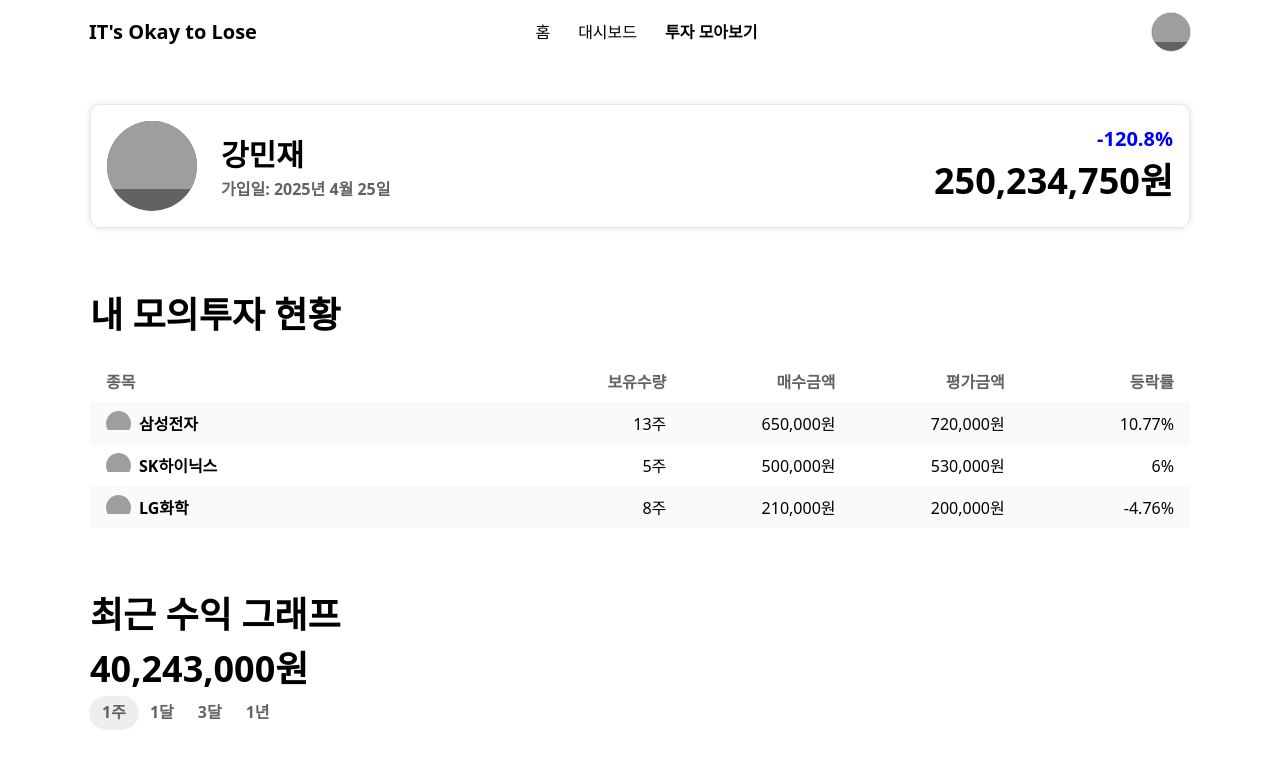
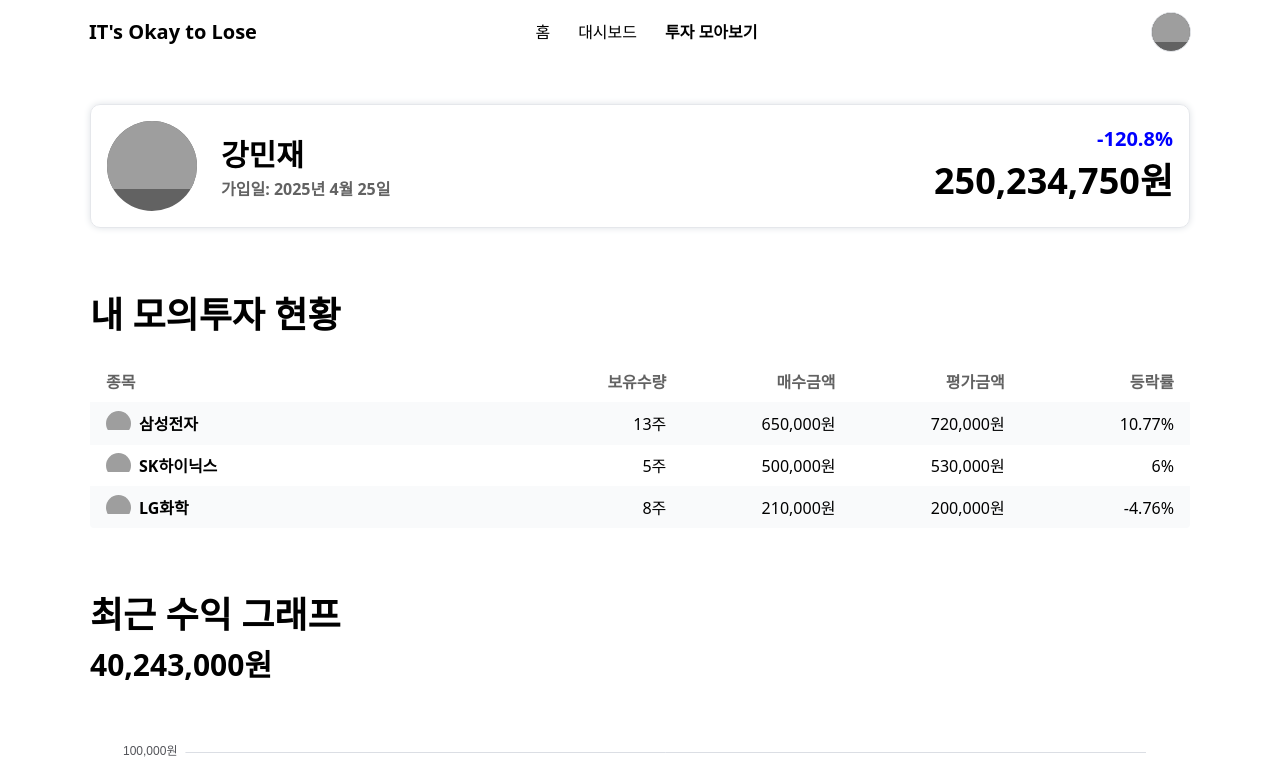
Before and after one commit to IT-s-Okay-to-Lose/FE, a React (Vite) app: page /overview in a window 1280 px wide. Shown: the top 770 px of the page. Built offline with nearby package versions, Linux system fonts and the light colour scheme; grey boxes are pictures that could not be loaded.

Commit message:
Design: 수익 그래프 퍼블리싱

```diff
--- a/src/features/profitGraph/ui/ProfitGraph.tsx
+++ b/src/features/profitGraph/ui/ProfitGraph.tsx
@@ -1,6 +1,13 @@
 import Typography from "@/shared/components/atoms/Typography";
 import RoundTab from "@/shared/components/molecules/RoundTab";
+import { mockProfitData } from "@/entities/stock/stock.mock";
+
 import { useState } from "react";
+import ReactECharts from "echarts-for-react";
+
+interface LineGraphProps {
+  data: [string, number][]; // date, profit
+}
 
 function ProfitGraph() {
   const filteringList = ["1주", "1달", "3달", "1년"];
@@ -9,14 +16,63 @@ function ProfitGraph() {
   return (
     <div>
       <Typography.Head1>최근 수익 그래프</Typography.Head1>
-      <Typography.Head1>40,243,000원</Typography.Head1>
-      <RoundTab.Small
-        options={filteringList}
-        value={filterTab}
-        onChange={setFilterTab}
-      />
+      <Typography.Head2>40,243,000원</Typography.Head2>
+      <div className="flex flex-col gap-[15px]">
+        <LineGraph data={mockProfitData} />
+        <RoundTab.Small
+          options={filteringList}
+          value={filterTab}
+          onChange={setFilterTab}
+        />
+      </div>
     </div>
   );
 }
 
 export default ProfitGraph;
+
+function LineGraph({ data }: LineGraphProps) {
+  const option = {
+    tooltip: {
+      trigger: "axis",
+      axisPointer: { link: [{ xAxisIndex: "all" }] },
+    },
+    xAxis: {
+      type: "time",
+      scale: true,
+      min: "dataMin",
+      max: "dataMax",
+    },
+    yAxis: {
+      type: "value",
+      axisLabel: {
+        formatter: (value: number) => `${value.toLocaleString()}원`,
+      },
+    },
+    series: [
+      {
+        type: "line",
+        name: "수익",
+        data: data.map(([time, profit]) => [time, profit]),
+        areaStyle: {
+          color: "rgba(0, 128, 255, 0.2)",
+        },
+        lineStyle: {
+          color: "#398DEE",
+        },
+        symbol: "circle",
+        symbolSize: 5,
+      },
+    ],
+    grid: {
+      left: "3%",
+      right: "4%",
+      bottom: "3%",
+      containLabel: true,
+    },
+  };
+
+  return (
+    <ReactECharts option={option} style={{ height: "400px", width: "100%" }} />
+  );
+}
```
